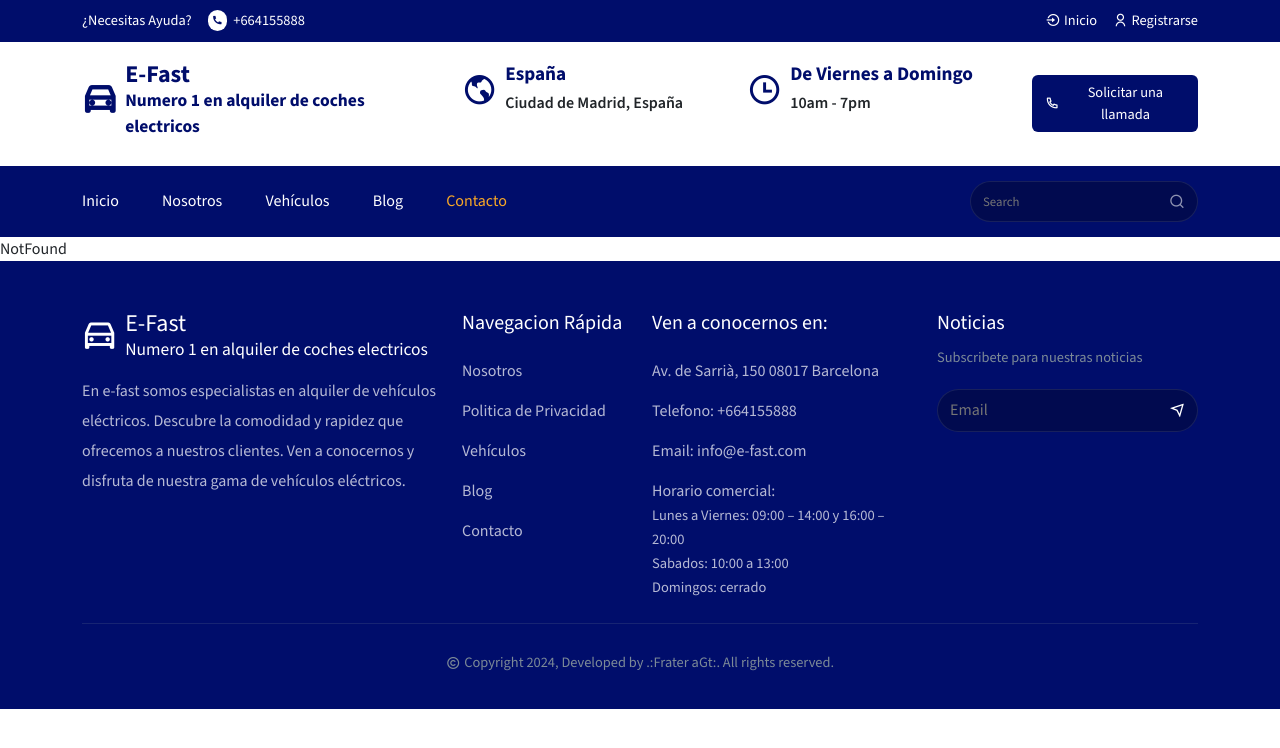
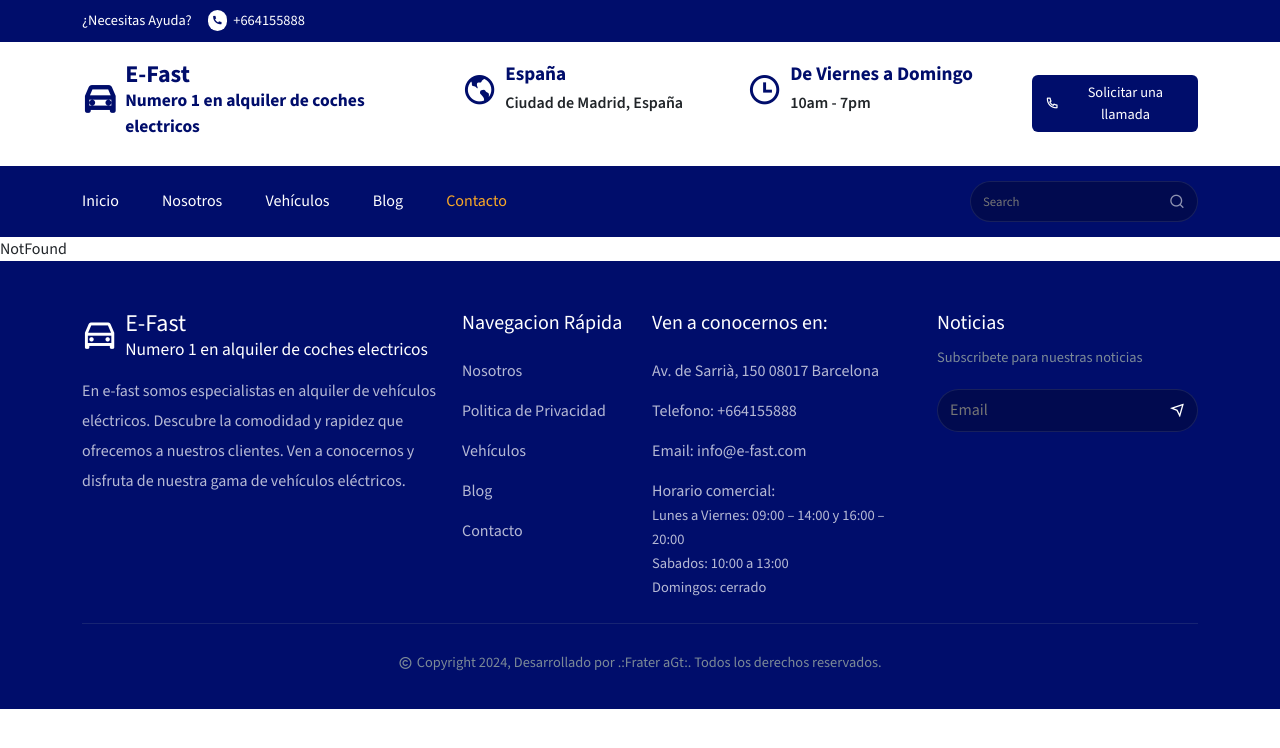
Before and after one commit to agt1984/Car-Rental-Website, a React (Create React App) app: page /contact in a window 1280 px wide. Shown: the top 748 px of the page. Built offline with nearby package versions, Linux system fonts and the light colour scheme.

Commit message:
header modified

```diff
--- a/src/components/Footer/Footer.jsx
+++ b/src/components/Footer/Footer.jsx
@@ -111,8 +111,8 @@ const Footer = () => {
           <Col lg="12">
             <div className="footer__bottom">
               <p className="section__description d-flex align-items-center justify-content-center gap-1 pt-4">
-                <i class="ri-copyright-line"></i>Copyright {year}, Developed by
-                .:Frater aGt:. All rights reserved.
+                <i class="ri-copyright-line"></i>Copyright {year}, Desarrollado por
+                .:Frater aGt:. Todos los derechos reservados.
               </p>
             </div>
           </Col>
--- a/src/components/Header/Header.jsx
+++ b/src/components/Header/Header.jsx
@@ -43,18 +43,6 @@ const Header = () => {
                 <span className="header__top__help">
                   <i class="ri-phone-fill"></i> +664155888
                 </span>
-              </div>
-            </Col>
-
-            <Col lg="6" md="6" sm="6">
-              <div className="header__top__right d-flex align-items-center justify-content-end gap-3">
-                <Link to="#" className=" d-flex align-items-center gap-1">
-                  <i class="ri-login-circle-line"></i> Inicio
-                </Link>
-
-                <Link to="#" className=" d-flex align-items-center gap-1">
-                  <i class="ri-user-line"></i> Registrarse
-                </Link>
               </div>
             </Col>
           </Row>
```
